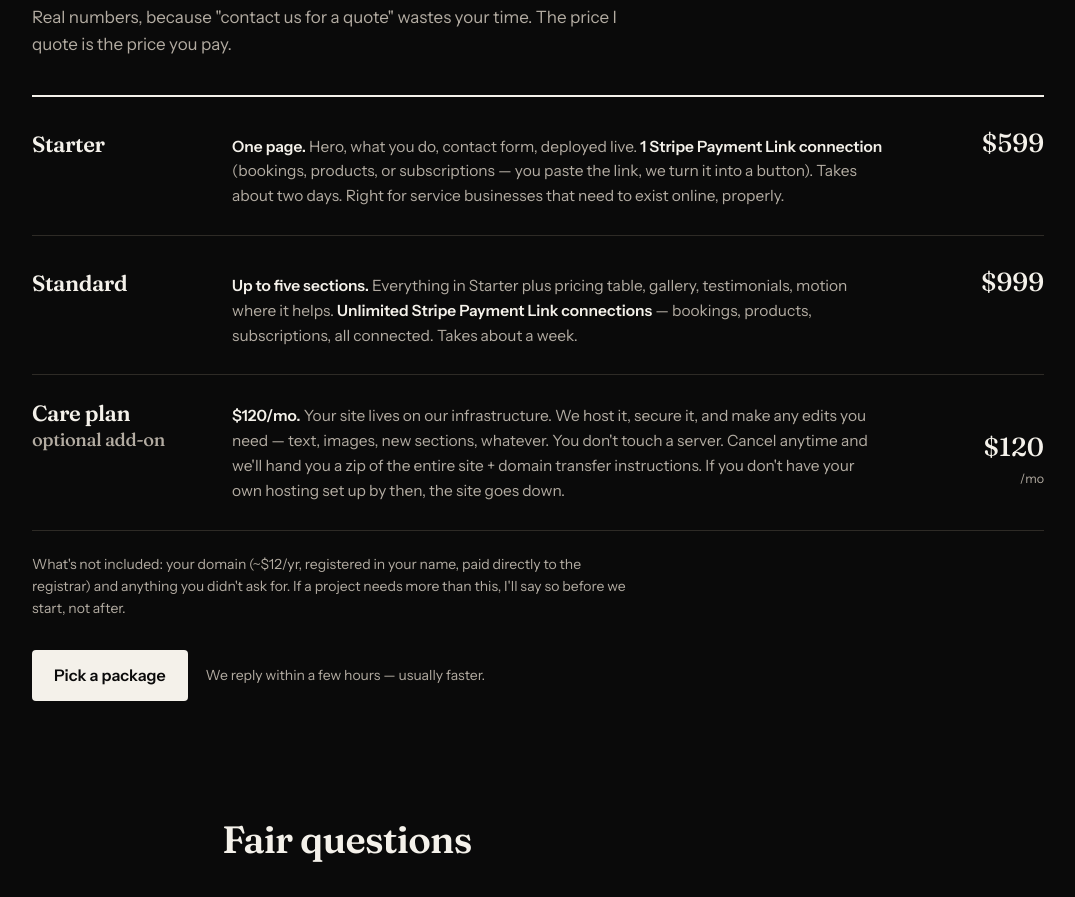
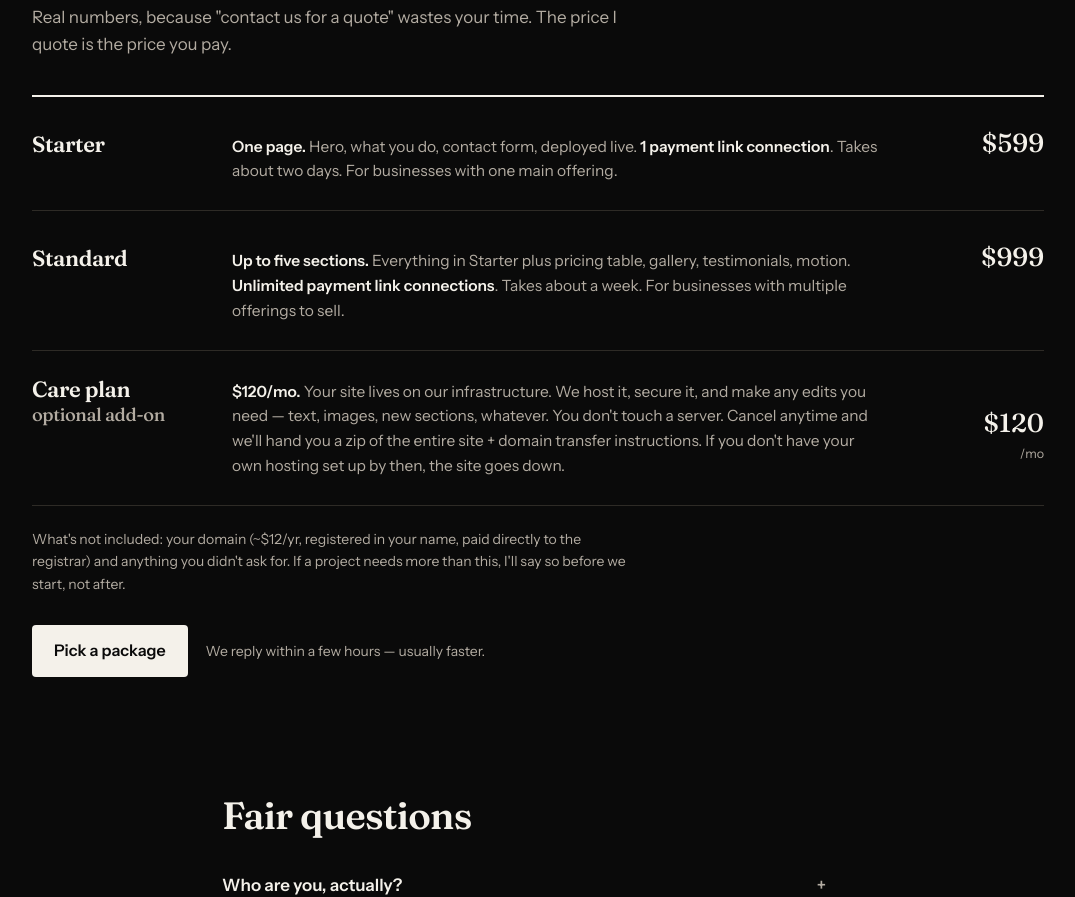
Before and after one commit to Miffler/codekitchen, a website: page index.html in a window 1280 px wide. Shown: the part 2800-3697 px from the top of the page, without its empty margins (102-1177 px from the left). Drawn offline with Linux system fonts and the light colour scheme.

Commit message:
pricing: clarify package distinction (1 vs unlimited payment links, one offering vs multiple)

```diff
--- a/index.html
+++ b/index.html
@@ -298,12 +298,12 @@ body::after{content:"";position:fixed;inset:0;pointer-events:none;z-index:98;opa
     <div class="price-table">
       <div class="prow">
               <h3>Starter</h3>
-        <div class="d"><b>One page.</b> Hero, what you do, contact form, deployed live. <b>1 Stripe Payment Link connection</b> (bookings, products, or subscriptions — you paste the link, we turn it into a button). Takes about two days. Right for service businesses that need to exist online, properly.</div>
+              <div class="d"><b>One page.</b> Hero, what you do, contact form, deployed live. <b>1 payment link connection</b>. Takes about two days. For businesses with one main offering.</div>
               <div class="p">$599</div>
             </div>
             <div class="prow">
               <h3>Standard</h3>
-        <div class="d"><b>Up to five sections.</b> Everything in Starter plus pricing table, gallery, testimonials, motion where it helps. <b>Unlimited Stripe Payment Link connections</b> — bookings, products, subscriptions, all connected. Takes about a week.</div>
+              <div class="d"><b>Up to five sections.</b> Everything in Starter plus pricing table, gallery, testimonials, motion. <b>Unlimited payment link connections</b>. Takes about a week. For businesses with multiple offerings to sell.</div>
               <div class="p">$999</div>
             </div>
       <div class="prow">
```
Also changed, not shown: order/index.html (+2 -2 lines). Lines whose indentation alone changed are shown as unchanged.
